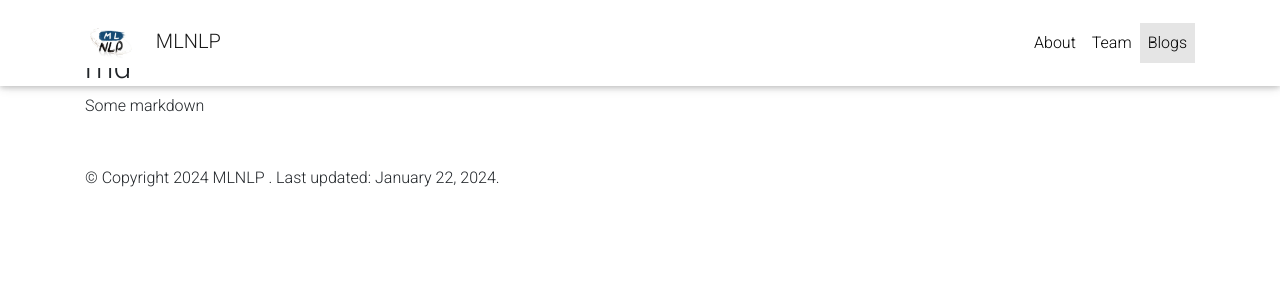
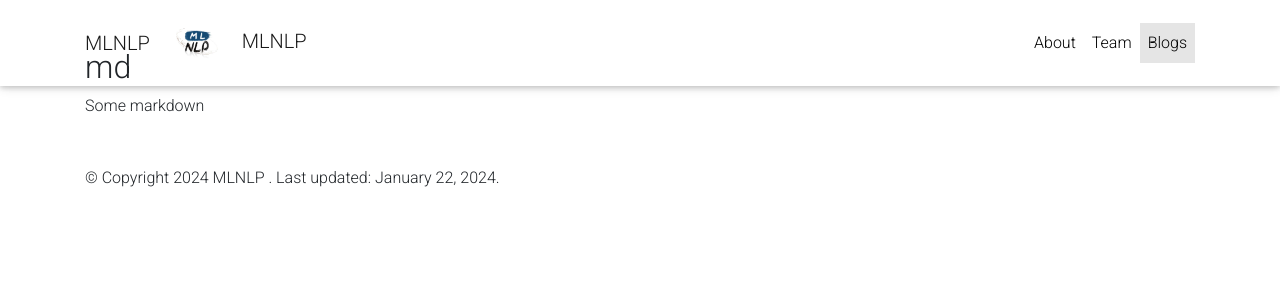
Before and after one commit to WPENGxs/wpengxs.github.io, a Jekyll site: the page built from _pages/blogs.md, in a window 1280 px wide. Shown: the top 300 px of the page. Built offline with Jekyll 4.4.1, drawn with Linux system fonts in a browser that asks for light colours; comment, search, counter and statistics services are not loaded; a style sheet for code colours, icons or effects is not loaded.

Commit message:
Update header.html

```diff
--- a/_includes/header.html
+++ b/_includes/header.html
@@ -4,7 +4,7 @@
       <!-- Nav Bar -->
       <nav id="navbar" class="navbar navbar-light navbar-expand-sm {% if site.navbar_fixed %}fixed-top{% else %}sticky-top{% endif %}">
         <div class="container">
-          <!-- {% if page.permalink != '/' -%}
+          {% if page.permalink != '/' -%}
           <a class="navbar-brand title font-weight-lighter" href="{{ site.baseurl }}/">
             {%- if site.title == "blank" -%}
               {%- if site.first_name -%}
@@ -30,7 +30,7 @@
             <span class="icon-bar top-bar"></span>
             <span class="icon-bar middle-bar"></span>
             <span class="icon-bar bottom-bar"></span>
-          </button> -->
+          </button>
           <div class="navbar-brand title font-weight-lighter">
             <img class="navbar-brand title font-weight-lighter" src="/assets/img/icon_mlnlp.jpg" style="height: 60px;"/>
             MLNLP
```
